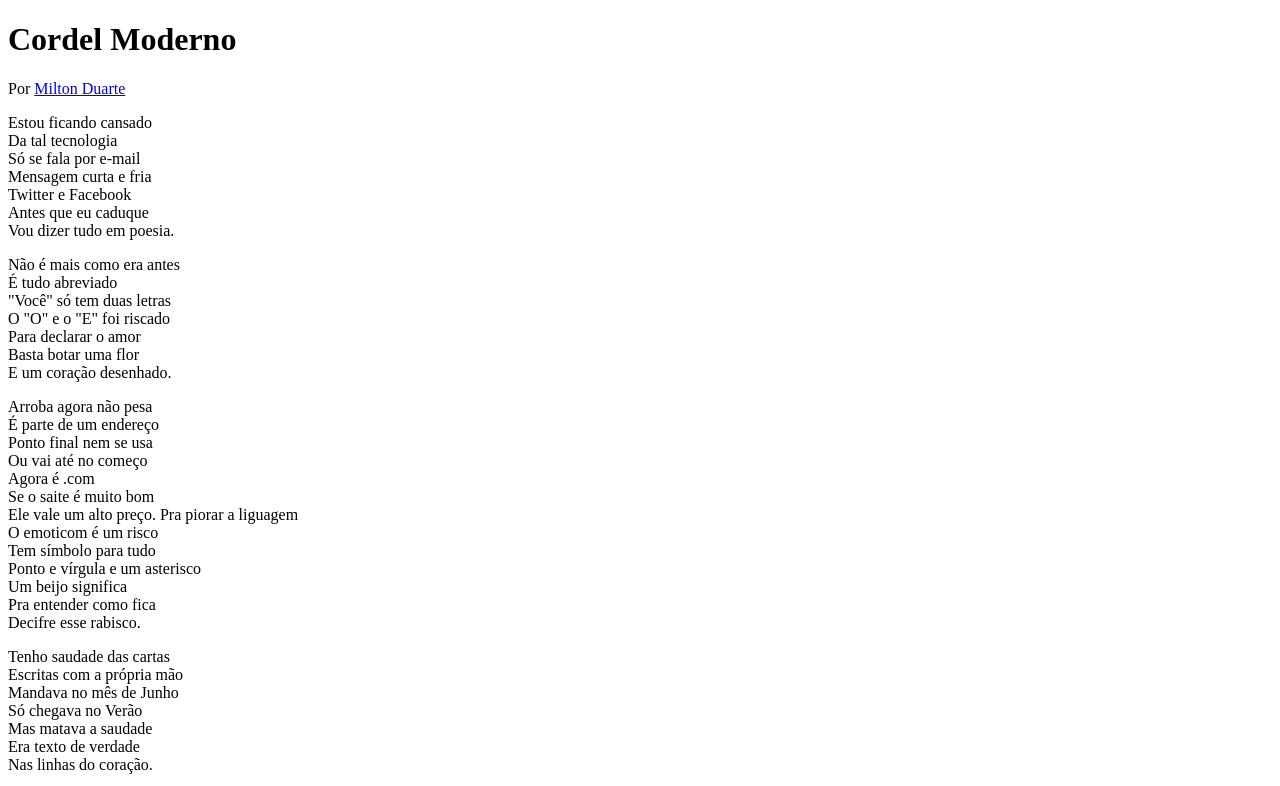
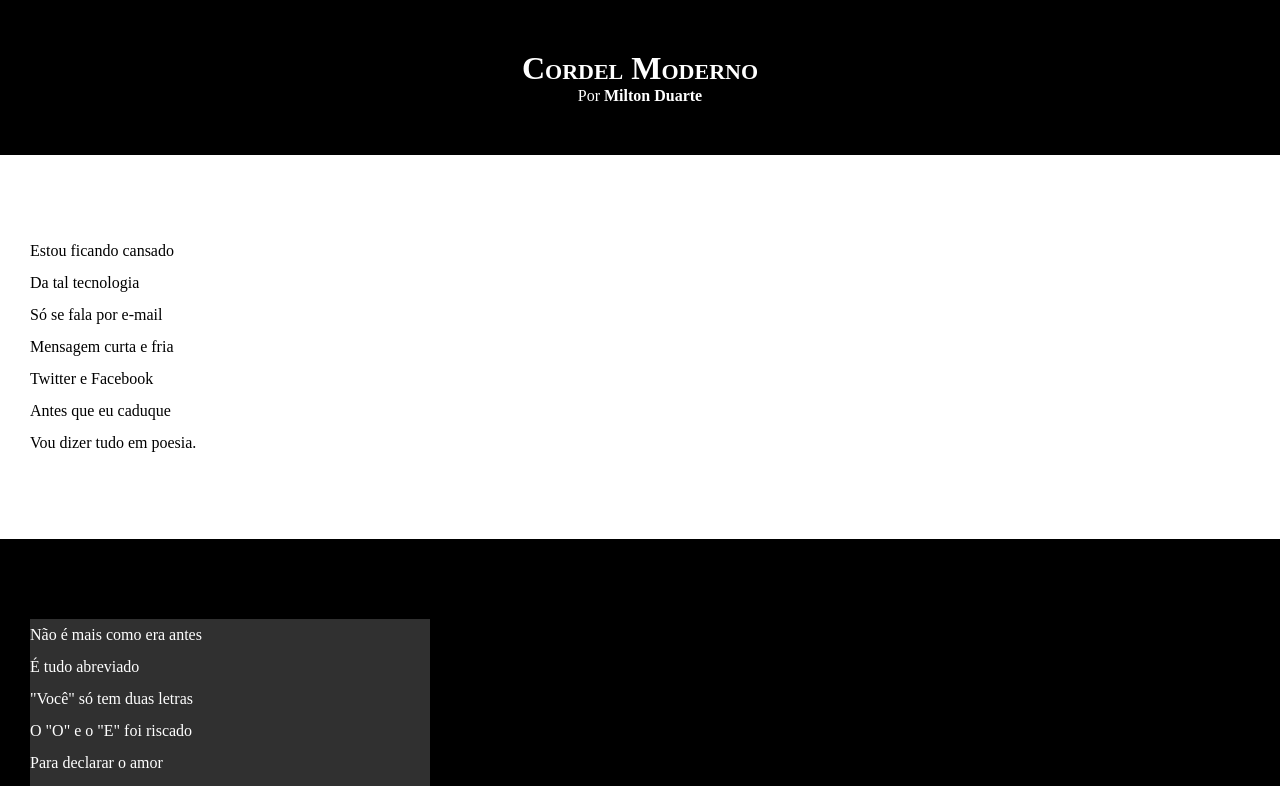
Before and after one commit to GiovaneSampaio2001/html-css, a plain HTML site: page Projeto-Html-2/index.html in a window 1280 px wide. Shown: the top 786 px of the page. Drawn offline with Linux system fonts and the light colour scheme.

Commit message:
Atualizei Estilo Do Site

```diff
--- a/Projeto-Html-2/estilo/style.css
+++ b/Projeto-Html-2/estilo/style.css
@@ -0,0 +1,64 @@
+*{
+    margin: 0px;
+    padding: 0px;
+}
+
+html , body{
+    background-color: darkgray;
+    min-height: 100vh;
+}
+
+header{
+    background-color: black;
+    color: white;
+    text-align: center;
+}
+
+header > h1{
+    padding-top: 50px;
+    font-variant: small-caps;
+}
+
+header > p{
+    padding-bottom: 50px;
+}
+
+section{
+    padding-top: 10vh;
+    padding-bottom: 10vh;
+    line-height: 2em;
+    padding-left: 30px;
+}
+
+
+section.normal{
+    background-color: white;
+    color: black;
+}
+
+section.imagem{
+    background-color: black;
+    color: white;
+}
+
+.imagem > p{
+    background-color: rgb(48, 48, 48);
+    width: 400px;
+}
+
+a{
+    color: white;
+    text-decoration: none;
+    font-weight: bolder;
+}
+
+a:hover{
+    text-decoration: underline;
+}
+
+footer{
+    background-color: black;
+    color: white;
+    text-align: center;
+    padding: 10px;
+}
--- a/Projeto-Html-2/index.html
+++ b/Projeto-Html-2/index.html
@@ -11,11 +11,13 @@
 
     <header>
         <h1>Cordel Moderno</h1>
+        <p>
         Por <a href="https://www.recantodasletras.com.br/poesias/3186743" target="_blank">Milton Duarte</a>
+        </p>
 
     </header>
 
-<section>
+<section class="normal">
     <p>
         Estou ficando cansado <br>
         Da tal tecnologia <br>
@@ -29,7 +31,7 @@
 
 
 
-<section>
+<section class="imagem">
     <p>
         Não é mais como era antes <br>
         É tudo abreviado <br>
@@ -43,7 +45,7 @@
 
 
 
-<section>
+<section class="normal">
     <p>
         Arroba agora não pesa <br>
         É parte de um endereço <br>
@@ -65,7 +67,7 @@
 
 
 
-<section>
+<section class="imagem">
     <p>
         Tenho saudade das cartas <br>
         Escritas com a própria mão <br>
@@ -79,7 +81,7 @@
 
 
 
-<section>
+<section class="normal">
     <p>
         Agora, escrevo e envio <br>
         Chegando na mesma hora <br>
```
